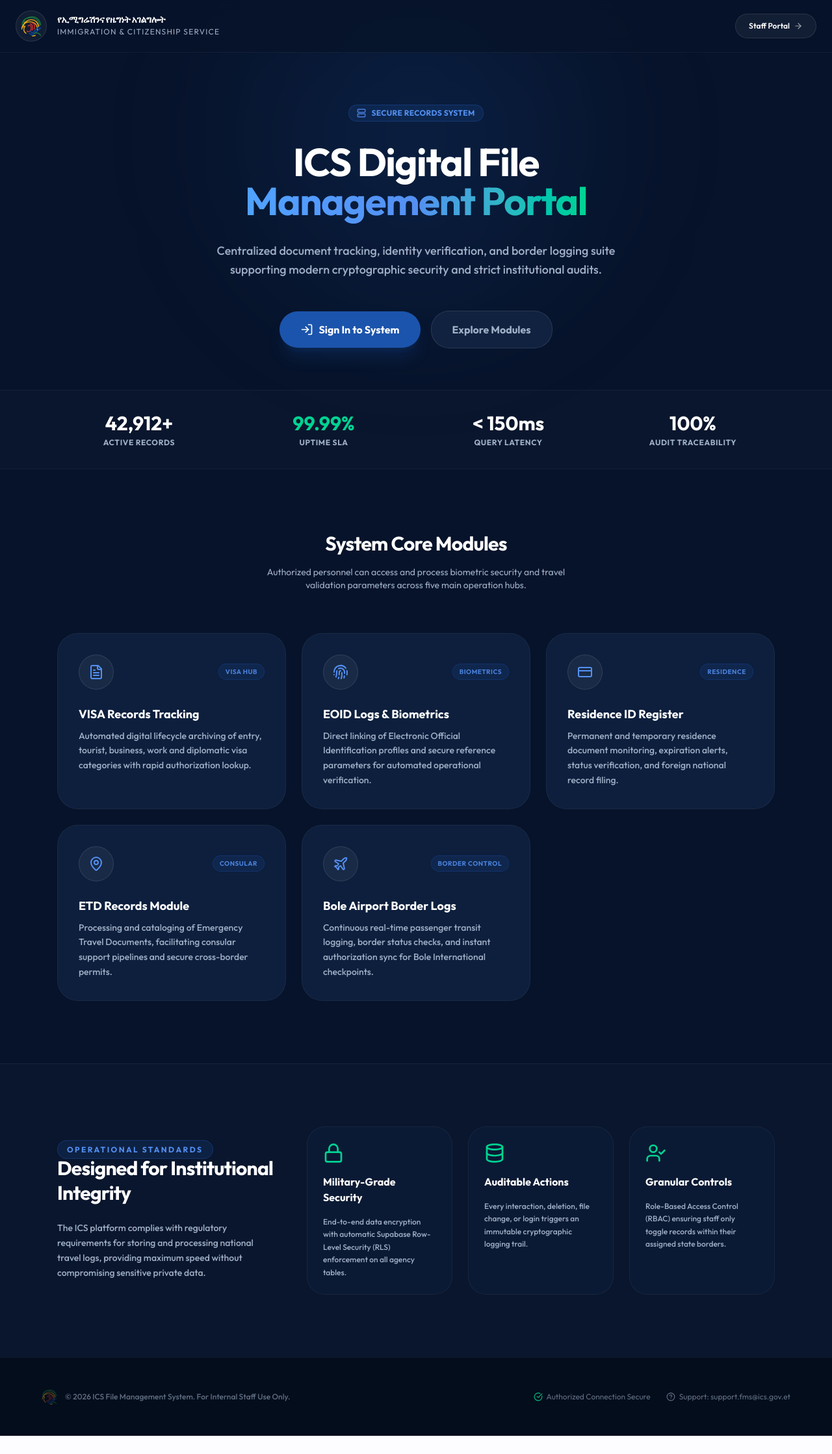
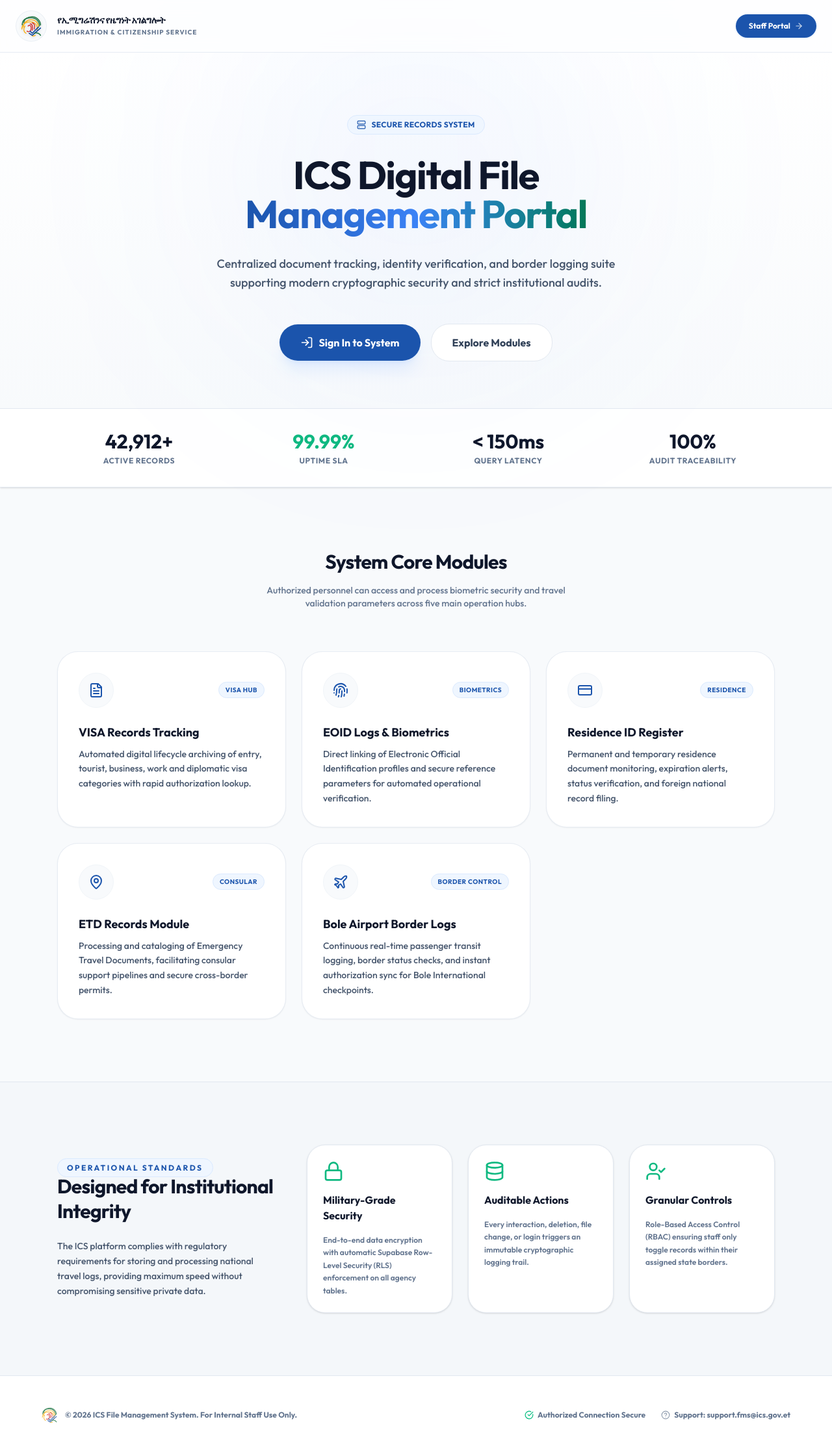
Before and after one commit to dinkuminda/FileMgtSystem, a React (Vite) app: page / in a window 1280 px wide. Shown: the whole page at 65% size. Before the commit the page ends 2209 px from the top, so only its background shows below. Built offline with nearby package versions, Linux system fonts and the light colour scheme; no server answers.

Commit message:
style: update home page UI theme to light mode
Transition the dashboard theme from a dark aesthetic to a clean light mode using Slate color palette for improved readability and professional appearance.

```diff
--- a/src/components/Home.tsx
+++ b/src/components/Home.tsx
@@ -60,62 +60,62 @@ export default function Home() {
   ];
 
   return (
-    <div className="min-h-screen bg-[#07132a] text-[#f0f4fa] flex flex-col font-sans select-none overflow-x-hidden selection:bg-[#1b54ac] selection:text-white">
+    <div className="min-h-screen bg-[#f8fafc] text-[#1e293b] flex flex-col font-sans select-none overflow-x-hidden selection:bg-[#1e40af] selection:text-white">
       {/* Top Header navbar */}
-      <header className="border-b border-white/5 backdrop-blur-md bg-[#07132a]/80 sticky top-0 z-50 transition-all">
+      <header className="border-b border-slate-200/80 backdrop-blur-md bg-white/80 sticky top-0 z-50 transition-all">
         <div className="max-w-7xl mx-auto px-6 h-20 flex items-center justify-between">
           <div className="flex items-center gap-4">
-            <div className="w-12 h-12 bg-white/5 hover:bg-white/10 rounded-xl flex items-center justify-center border border-white/10 transition-all duration-300">
+            <div className="w-12 h-12 bg-slate-50 hover:bg-slate-100 rounded-xl flex items-center justify-center border border-slate-200/60 transition-all duration-300">
               <EthiopiaFingerprint className="w-8 h-8 drop-shadow-sm" />
             </div>
             <div>
-              <h1 className="text-white font-extrabold text-sm tracking-tight leading-none">የኢሚግሬሽንና የዜግነት አገልግሎት</h1>
-              <p className="text-xs text-[#9fb0c7] uppercase tracking-[0.1em] mt-1">Immigration & Citizenship Service</p>
+              <h1 className="text-slate-900 font-extrabold text-sm tracking-tight leading-none">የኢሚግሬሽንና የዜግነት አገልግሎት</h1>
+              <p className="text-[10px] text-slate-500 uppercase tracking-[0.1em] mt-1 font-bold">Immigration & Citizenship Service</p>
             </div>
           </div>
 
           <div className="flex items-center gap-4">
             <Link
               to="/login"
-              className="px-5 py-2.5 bg-white/5 hover:bg-white/10 text-white rounded-xl text-xs font-semibold border border-white/10 transition-all flex items-center gap-1.5 active:scale-[0.98]"
+              className="px-5 py-2.5 bg-[#1b54ac] hover:bg-[#164894] text-white rounded-xl text-xs font-bold transition-all flex items-center gap-1.5 active:scale-[0.98] shadow-sm shadow-blue-500/15"
             >
-              Staff Portal <ArrowRight className="w-3.5 h-3.5 opacity-60" />
+              Staff Portal <ArrowRight className="w-3.5 h-3.5 opacity-80" />
             </Link>
           </div>
         </div>
       </header>
 
       {/* Hero Section */}
-      <section className="relative pt-20 pb-16 px-6">
-        {/* Subtle blur highlights behind */}
-        <div className="absolute top-1/4 left-1/2 -translate-x-1/2 -translate-y-1/2 w-[500px] h-[500px] bg-blue-500/10 rounded-full blur-[120px] pointer-events-none" />
+      <section className="relative pt-24 pb-18 px-6 bg-gradient-to-b from-white to-[#f8fafc]">
+        {/* Subtle light blue radial reflection */}
+        <div className="absolute top-1/3 left-1/2 -translate-x-1/2 -translate-y-1/2 w-[600px] h-[600px] bg-blue-500/5 rounded-full blur-[140px] pointer-events-none" />
 
         <div className="max-w-4xl mx-auto text-center relative z-10 space-y-8">
-          <div className="inline-flex items-center gap-2 px-3 py-1 bg-blue-500/10 text-[#5490f2] rounded-full border border-blue-500/20 text-xs font-bold tracking-wide uppercase">
+          <div className="inline-flex items-center gap-2 px-3.5 py-1.5 bg-blue-50 text-[#1b54ac] rounded-full border border-blue-100 text-xs font-bold tracking-wide uppercase">
             <Server className="w-3.5 h-3.5" /> SECURE RECORDS SYSTEM
           </div>
 
-          <h2 className="text-4xl sm:text-6xl font-black text-white tracking-tight leading-none">
+          <h2 className="text-4xl sm:text-6xl font-black text-slate-900 tracking-tight leading-none">
             ICS Digital File <br />
-            <span className="bg-gradient-to-r from-blue-400 via-[#5490f2] to-emerald-400 bg-clip-text text-transparent">
+            <span className="bg-gradient-to-r from-[#1b54ac] via-[#3b82f6] to-[#047857] bg-clip-text text-transparent">
               Management Portal
             </span>
           </h2>
 
-          <p className="text-lg text-[#9fb0c7] max-w-2xl mx-auto font-medium leading-relaxed">
+          <p className="text-lg text-slate-600 max-w-2xl mx-auto font-medium leading-relaxed">
             Centralized document tracking, identity verification, and border logging suite supporting modern cryptographic security and strict institutional audits.
           </p>
 
           <div className="pt-4 flex flex-col sm:flex-row gap-4 justify-center items-center">
             <Link
               to="/login"
-              className="w-full sm:w-auto px-8 py-4 bg-[#1b54ac] hover:bg-[#164894] text-white text-base font-bold rounded-2xl shadow-xl shadow-[#1b54ac]/20 transition-all flex items-center justify-center gap-2 active:scale-[0.98]"
+              className="w-full sm:w-auto px-8 py-4 bg-[#1b54ac] hover:bg-[#164894] text-white text-base font-bold rounded-2xl shadow-xl shadow-blue-500/10 transition-all flex items-center justify-center gap-2 active:scale-[0.98]"
             >
               <LogIn className="w-5 h-5" /> Sign In to System
             </Link>
             <a
               href="#modules"
-              className="w-full sm:w-auto px-8 py-4 bg-[#112240] hover:bg-[#1a305c] text-[#9fb0c7] hover:text-white text-base font-bold rounded-2xl border border-white/10 transition-all text-center"
+              className="w-full sm:w-auto px-8 py-4 bg-white hover:bg-slate-50 text-slate-700 text-base font-bold rounded-2xl border border-slate-200 transition-all text-center"
             >
               Explore Modules
             </a>
@@ -124,23 +124,23 @@ export default function Home() {
       </section>
 
       {/* Quick Status / Metrics Band */}
-      <section className="border-y border-white/5 bg-white/[0.01] py-8">
+      <section className="border-y border-slate-200 bg-white py-8 shadow-sm">
         <div className="max-w-6xl mx-auto px-6 grid grid-cols-2 md:grid-cols-4 gap-8 text-center">
           <div className="space-y-1">
-            <p className="text-2xl sm:text-3xl font-black text-white">42,912+</p>
-            <p className="text-xs text-[#9fb0c7] uppercase font-bold tracking-wider">Active Records</p>
+            <p className="text-2xl sm:text-3xl font-black text-slate-900">42,912+</p>
+            <p className="text-xs text-slate-500 uppercase font-bold tracking-wider">Active Records</p>
           </div>
           <div className="space-y-1">
-            <p className="text-2xl sm:text-3xl font-black text-emerald-400">99.99%</p>
-            <p className="text-xs text-[#9fb0c7] uppercase font-bold tracking-wider">Uptime SLA</p>
+            <p className="text-2xl sm:text-3xl font-black text-[#10b981]">99.99%</p>
+            <p className="text-xs text-slate-500 uppercase font-bold tracking-wider">Uptime SLA</p>
           </div>
           <div className="space-y-1">
-            <p className="text-2xl sm:text-3xl font-black text-white">&lt; 150ms</p>
-            <p className="text-xs text-[#9fb0c7] uppercase font-bold tracking-wider">Query Latency</p>
+            <p className="text-2xl sm:text-3xl font-black text-slate-900">&lt; 150ms</p>
+            <p className="text-xs text-slate-500 uppercase font-bold tracking-wider">Query Latency</p>
           </div>
           <div className="space-y-1">
-            <p className="text-2xl sm:text-3xl font-black text-white">100%</p>
-            <p className="text-xs text-[#9fb0c7] uppercase font-bold tracking-wider">Audit Traceability</p>
+            <p className="text-2xl sm:text-3xl font-black text-slate-900">100%</p>
+            <p className="text-xs text-slate-500 uppercase font-bold tracking-wider">Audit Traceability</p>
           </div>
         </div>
       </section>
@@ -148,8 +148,8 @@ export default function Home() {
       {/* Core Modules Grid */}
       <section id="modules" className="max-w-6xl mx-auto px-6 py-24 space-y-16">
         <div className="text-center space-y-4">
-          <h3 className="text-3xl font-extrabold text-white tracking-tight">System Core Modules</h3>
-          <p className="text-sm text-[#9fb0c7] max-w-lg mx-auto">
+          <h3 className="text-3xl font-extrabold text-slate-900 tracking-tight">System Core Modules</h3>
+          <p className="text-sm text-slate-500 max-w-lg mx-auto font-medium">
             Authorized personnel can access and process biometric security and travel validation parameters across five main operation hubs.
           </p>
         </div>
@@ -158,21 +158,21 @@ export default function Home() {
           {modules.map((m, idx) => (
             <div
               key={idx}
-              className="p-8 bg-[#0d1f3d] rounded-3xl border border-white/5 hover:border-white/10 transition-all hover:-translate-y-1 duration-300 relative group flex flex-col justify-between"
+              className="p-8 bg-white rounded-3xl border border-slate-200/80 hover:border-blue-200 hover:shadow-lg transition-all hover:-translate-y-1 duration-300 relative group flex flex-col justify-between shadow-xs"
             >
               <div className="space-y-6">
                 <div className="flex items-center justify-between">
-                  <div className="p-3.5 bg-white/5 rounded-2xl border border-white/10 group-hover:bg-[#1b54ac]/10 group-hover:border-[#1b54ac]/30 transition-all">
-                    <m.icon className="w-6 h-6 text-[#5490f2]" />
+                  <div className="p-3.5 bg-slate-50 rounded-2xl border border-slate-100 group-hover:bg-[#1b54ac]/5 group-hover:border-[#1b54ac]/20 transition-all">
+                    <m.icon className="w-6 h-6 text-[#1b54ac]" />
                   </div>
-                  <span className="text-[10px] font-extrabold text-[#5490f2]/85 bg-[#1b54ac]/15 border border-[#1b54ac]/30 px-2.5 py-1 rounded-full uppercase tracking-wider">
+                  <span className="text-[10px] font-extrabold text-[#1b54ac] bg-blue-50 border border-blue-100 px-2.5 py-1 rounded-full uppercase tracking-wider">
                     {m.badge}
                   </span>
                 </div>
 
                 <div className="space-y-2">
-                  <h4 className="text-lg font-bold text-white group-hover:text-[#5490f2] transition-colors">{m.title}</h4>
-                  <p className="text-sm text-[#9fb0c7] leading-relaxed font-medium">{m.description}</p>
+                  <h4 className="text-lg font-bold text-slate-900 group-hover:text-[#1b54ac] transition-colors">{m.title}</h4>
+                  <p className="text-sm text-slate-600 leading-relaxed font-medium">{m.description}</p>
                 </div>
               </div>
             </div>
@@ -181,26 +181,26 @@ export default function Home() {
       </section>
 
       {/* Features Detail Component */}
-      <section className="bg-white/[0.01] border-t border-white/5 py-24">
+      <section className="bg-[#f1f5f9]/50 border-t border-slate-200 py-24">
         <div className="max-w-6xl mx-auto px-6 grid grid-cols-1 lg:grid-cols-3 gap-12 items-center">
           <div className="lg:col-span-1 space-y-6 text-left">
-            <span className="text-xs font-extrabold text-[#5490f2] uppercase tracking-[0.2em] bg-blue-500/10 px-3.5 py-1.5 rounded-full border border-blue-500/20">
+            <span className="text-xs font-extrabold text-[#1b54ac] uppercase tracking-[0.2em] bg-blue-50 px-3.5 py-1.5 rounded-full border border-blue-100">
               Operational Standards
             </span>
-            <h3 className="text-3xl font-black text-white tracking-tight leading-tight">
+            <h3 className="text-3xl font-black text-slate-900 tracking-tight leading-tight">
               Designed for Institutional Integrity
             </h3>
-            <p className="text-sm text-[#9fb0c7] leading-relaxed font-medium">
+            <p className="text-sm text-slate-600 leading-relaxed font-medium">
               The ICS platform complies with regulatory requirements for storing and processing national travel logs, providing maximum speed without compromising sensitive private data.
             </p>
           </div>
 
           <div className="lg:col-span-2 grid grid-cols-1 sm:grid-cols-3 gap-6">
             {features.map((f, idx) => (
-              <div key={idx} className="p-6 bg-[#0d1f3d]/50 rounded-2xl border border-white/5 space-y-4 text-left">
-                <f.icon className="w-8 h-8 text-emerald-400" />
-                <h4 className="font-bold text-white text-base">{f.title}</h4>
-                <p className="text-xs text-[#9fb0c7] leading-relaxed font-medium">{f.detail}</p>
+              <div key={idx} className="p-6 bg-white rounded-2xl border border-slate-200 shadow-sm space-y-4 text-left">
+                <f.icon className="w-8 h-8 text-[#10b981]" />
+                <h4 className="font-bold text-slate-900 text-base">{f.title}</h4>
+                <p className="text-xs text-slate-500 leading-relaxed font-semibold">{f.detail}</p>
               </div>
             ))}
           </div>
@@ -208,18 +208,18 @@ export default function Home() {
       </section>
 
       {/* Footer support details */}
-      <footer className="mt-auto border-t border-white/5 bg-[#040d1c] py-12 px-6">
+      <footer className="mt-auto border-t border-slate-200 bg-white py-12 px-6">
         <div className="max-w-6xl mx-auto flex flex-col md:flex-row justify-between items-center gap-6">
           <div className="flex items-center gap-3">
-            <EthiopiaFingerprint className="w-6 h-6 opacity-40" />
-            <span className="text-xs text-[#9fb0c7]/60 font-medium">
+            <EthiopiaFingerprint className="w-6 h-6 opacity-80" />
+            <span className="text-xs text-slate-500 font-bold">
               © {new Date().getFullYear()} ICS File Management System. For Internal Staff Use Only.
             </span>
           </div>
 
-          <div className="flex items-center gap-6 text-xs text-[#9fb0c7]/60">
+          <div className="flex items-center gap-6 text-xs text-slate-500 font-bold">
             <span className="flex items-center gap-1.5"><CheckCircle className="w-3.5 h-3.5 text-emerald-500" /> Authorized Connection Secure</span>
-            <span className="flex items-center gap-1.5"><HelpCircle className="w-3.5 h-3.5" /> Support: support.fms@ics.gov.et</span>
+            <span className="flex items-center gap-1.5"><HelpCircle className="w-3.5 h-3.5 opacity-70" /> Support: support.fms@ics.gov.et</span>
           </div>
         </div>
       </footer>
```
